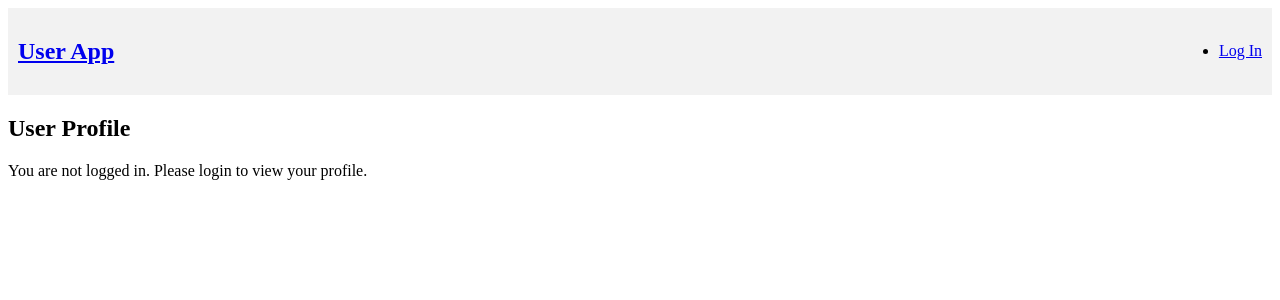
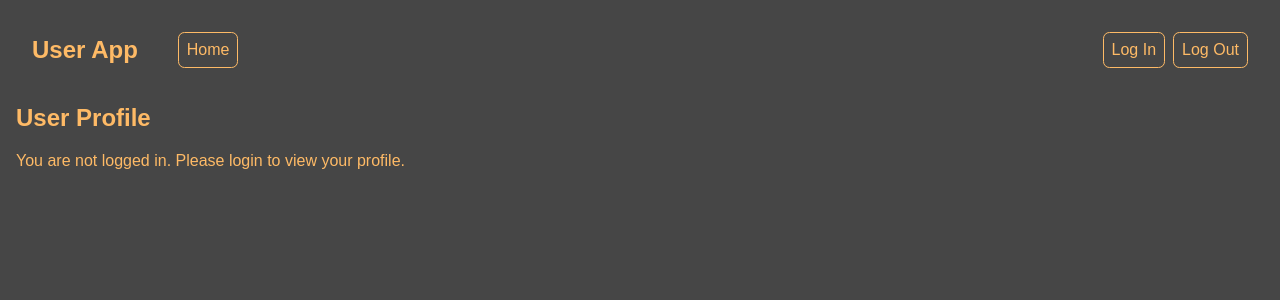
Before and after one commit to feba66/sample_app, a Python web app: template src/sample_app/templates/user.html in a window 1280 px wide. Shown: the top 300 px of the page. Run offline with Jinja, Linux system fonts and the light colour scheme; the template is opened without the code that fills it, so the values that code supplies are empty.

Commit message:
new design

```diff
--- a/src/sample_app/static/style.css
+++ b/src/sample_app/static/style.css
@@ -1,10 +1,46 @@
-/* BEGIN: Navbar Styles */
+::root {
+  --bg1: #feba66;
+}
+body {
+  background-color: #464646;
+  color: #feba66;
+  font-family: sans-serif;
+  margin: 1em;
+  padding: 0;
+}
+a {
+  color: #feba66;
+  text-decoration: none;
+}
 nav {
-    display: flex;
-    justify-content: space-between;
-    align-items: center;
-    background-color: #f2f2f2;
-    padding: 10px;
+  display: flex;
+  white-space: nowrap;
+  padding: 0em 1em;
+  margin: 0;
 }
-
-/* END: Navbar Styles */
+.navigation {
+  display: flex;
+  align-items: center;
+  width: 100%;
+}
+.navl,
+.navr {
+  display: flex;
+  width: 100%;
+  list-style-type: none;
+  column-gap: 0.5em;
+  align-items: center;
+}
+.navl {
+  justify-content: flex-start;
+}
+.navr {
+  justify-content: flex-end;
+}
+.navl li,
+.navr li {
+  padding: 0.5em;
+  border-width: 0.1em;
+  border-style: solid;
+  border-radius: 0.4em;
+}
--- a/src/sample_app/templates/base.html
+++ b/src/sample_app/templates/base.html
@@ -1,13 +1,24 @@
 <!DOCTYPE html>
+<head>
   <title>{% block title %}{% endblock %} - User App</title>
   <link rel="stylesheet" href="{{ url_for('static', filename='style.css') }}" />
   <link rel="apple-touch-icon" sizes="180x180" href="static//apple-touch-icon.png" />
   <link rel="icon" type="image/png" sizes="32x32" href="/static/favicon-32x32.png" />
   <link rel="icon" type="image/png" sizes="16x16" href="/static/favicon-16x16.png" />
   <link rel="manifest" href="/static/site.webmanifest" />
+</head>
+<body>
   <nav>
+    <div class="navtitle">
       <h1><a href="{{ url_for('index') }}">User App</a></h1>
-  <ul>
+    </div>
+    <div class="navigation">
+      <ul class="navl">
+        <li>
+          <a href="http://127.0.0.1:5000">Home</a>
+        </li>
+      </ul>
+      <ul class="navr">
         {% if username %}
         <li>
           <a href="{{ url_for('user') }}">{{username}}</a>
@@ -19,10 +30,15 @@
         <li>
           <a href="{{ url_for('login') }}">Log In</a>
         </li>
+        <li>
+          <a href="{{ url_for('logout') }}">Log Out</a>
+        </li>
         {% endif %}
       </ul>
+    </div>
   </nav>
   <section class="content">
     <header>{% block header %}{% endblock %}</header>
     {% block content %}{% endblock %}
   </section>
+</body>
```
Lines whose indentation alone changed are shown as unchanged.
